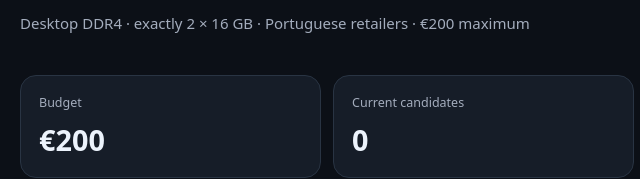
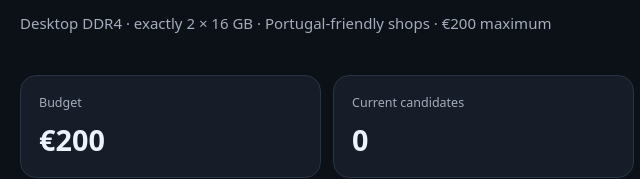
Before and after one commit to SkinnyPete265/ram-deal-hunter, a plain HTML site: page docs/index.html in a window 1280 px wide. Shown: the part 214-393 px from the top of the page, 0-640 px from the left. Drawn offline with Linux system fonts and the light colour scheme; no server answers.

Commit message:
ui: describe mixed Portuguese and cross-border retailer coverage accurately

```diff
--- a/docs/index.html
+++ b/docs/index.html
@@ -30,7 +30,7 @@ footer{color:var(--muted);font-size:.84rem;line-height:1.5;margin-top:25px}
 @media(max-width:700px){.summary{grid-template-columns:repeat(2,1fr)}header{display:block}}
 </style></head><body><main>
 <div class="brand">RAM HUNTER / PORTUGAL</div><header><div><h1>Less money.<br><span>More memory.</span></h1>
-<p class="muted">Desktop DDR4 · exactly 2 × 16 GB · Portuguese retailers · €200 maximum</p></div>
+<p class="muted">Desktop DDR4 · exactly 2 × 16 GB · Portugal-friendly shops · €200 maximum</p></div>
 <p class="muted" id="updated">No live scan yet</p></header>
 <section class="summary"><div class="card"><small>Budget</small><strong>€200</strong></div>
 <div class="card"><small>Current candidates</small><strong id="deals">0</strong></div>
```
